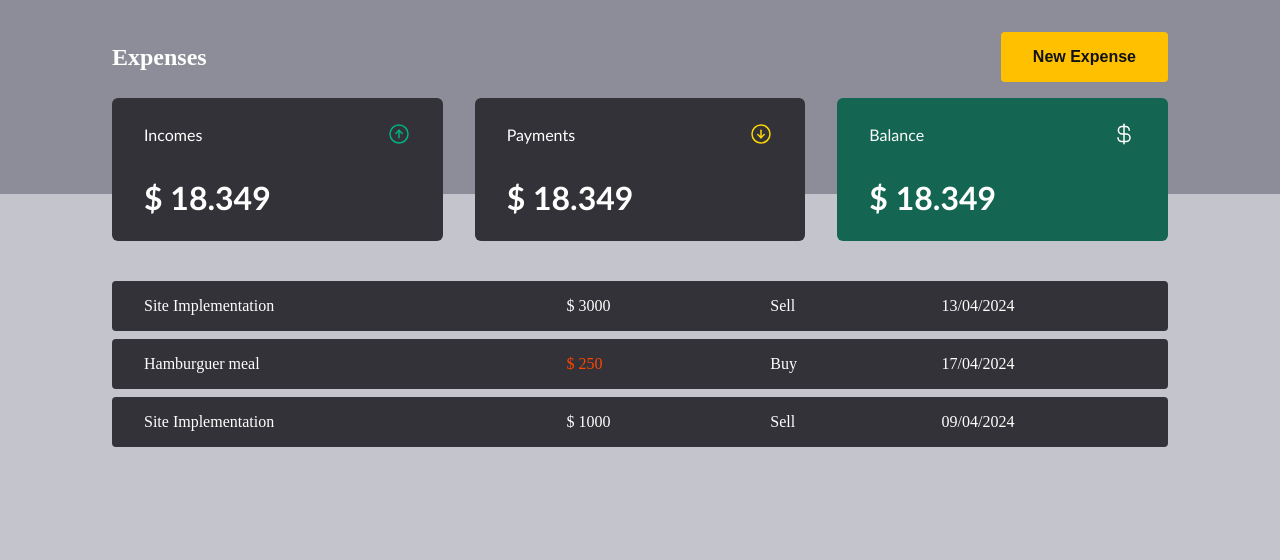
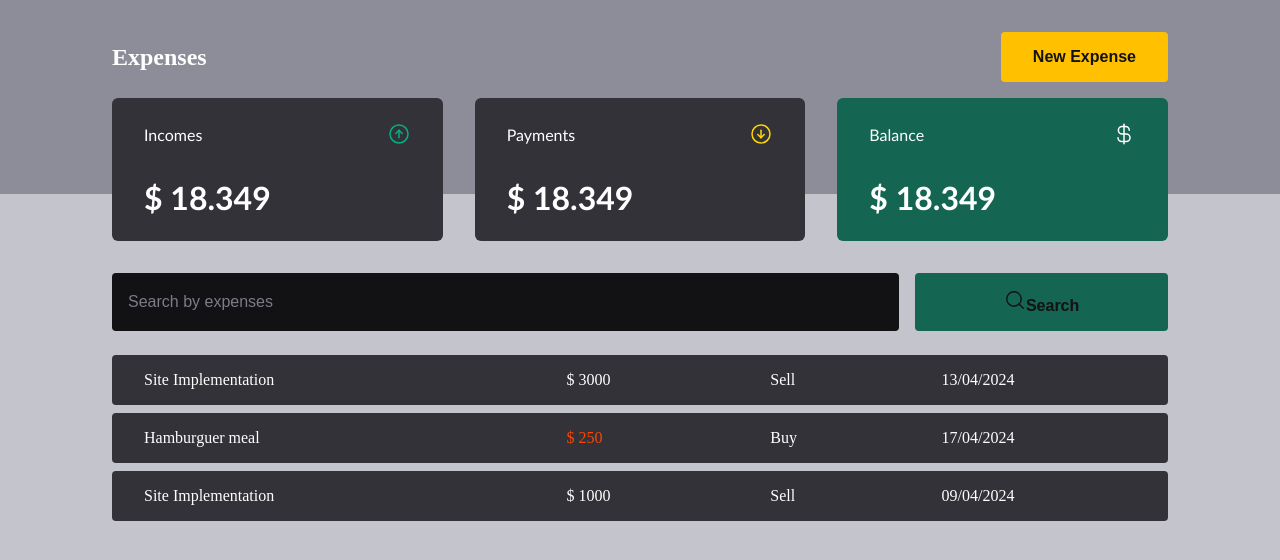
Before and after one commit to marialobillo/expense-tracker-2, a React (Vite) app: page / in a window 1280 px wide. Shown: the top 560 px of the page. Built offline with nearby package versions, Linux system fonts and the light colour scheme.

Commit message:
feat: add search form component for expenses [sc-277]

```diff
--- a/src/pages/Expenses/components/SearchForm/index.tsx
+++ b/src/pages/Expenses/components/SearchForm/index.tsx
@@ -1,40 +1,16 @@
-import { styled } from "styled-components";
+import { MagnifyingGlass } from "phosphor-react"
+import { SearchFormContainer } from "./styles"
 
+const SearchForm = () => {
+  return (
+    <SearchFormContainer>
+      <input type="text" placeholder="Search by expenses" />
+      <button type="submit">
+        <MagnifyingGlass size={22} />
+        Search
+      </button>
+    </SearchFormContainer>
+  )
+}
 
-
-export const SearchFormContainer = styled.form`
-  display: flex;
-  gap: 1rem;
-  margin-top: 2rem;
-
-  input {
-    flex: 1;
-    border-radius: 0.25rem;
-    border: 0;
-    background-color: ${props => props.theme['gray-900']};
-    color: ${props => props.theme['gray-200']};
-    padding: 1rem;
-
-    &::placeholder {
-      color: ${props => props.theme['gray-500']};
-    }
-  }
-
-  button {
-    background-color: ${props => props.theme['green-700']};
-    color: ${props => props.theme['gray-900']};
-    padding: 1rem 2rem;
-    border: 0;
-    border-radius: 0.25rem;
-    font-size: 1rem;
-    font-weight: 600;
-    transition: filter 0.2s;
-    cursor: pointer;
-
-    &:hover {
-      filter: brightness(0.9);
-      background-color: ${props => props.theme['yellow-800']};
-      transition: background-color 0.2s;
-    }
-  }
-`;
+export default SearchForm
--- a/src/pages/Expenses/components/SearchForm/styles.ts
+++ b/src/pages/Expenses/components/SearchForm/styles.ts
@@ -1,11 +1,43 @@
-import React from 'react'
+import { styled } from "styled-components";
 
-const SearchForm = () => {
-  return (
-    <div>
+export const SearchFormContainer = styled.form`
+  display: flex;
+  width: 100%;
+  gap: 1rem;
+  margin-top: 2rem;
 
-    </div>
-  )
-}
+  input {
+    flex: 1;
+    border-radius: 0.25rem;
+    border: 0;
+    background-color: ${props => props.theme['gray-900']};
+    color: ${props => props.theme['gray-200']};
+    padding: 1rem;
 
-export default SearchForm
+    &::placeholder {
+      color: ${props => props.theme['gray-500']};
+    }
+  }
+
+  button {
+    background-color: ${props => props.theme['green-700']};
+    color: ${props => props.theme['gray-900']};
+    flex: 0.25;
+    direction: row;
+    padding: 1rem 2rem;
+    border: 0;
+    border-radius: 0.25rem;
+    font-size: 1rem;
+    font-weight: 600;
+    transition: filter 0.2s;
+    cursor: pointer;
+
+    &:hover {
+      filter: brightness(0.9);
+      background-color: ${props => props.theme['green-700']};
+      transition: background-color 0.5s color 0.5s border-color 0.5s;
+      border-color: ${props => props.theme['gray-700']};
+      color: ${props => props.theme.white};
+    }
+  }
+`;
--- a/src/pages/Expenses/index.tsx
+++ b/src/pages/Expenses/index.tsx
@@ -1,5 +1,6 @@
 import Header from '../../components/Header'
 import Summary from '../../components/Summary'
+import SearchForm from './components/SearchForm'
 import { ExpensesContainer, ExpensesTable, PriceHightlight } from './styles'
 
 const Expenses = () => {
@@ -9,6 +10,7 @@ const Expenses = () => {
       <Summary />
 
       <ExpensesContainer>
+        <SearchForm />
         <ExpensesTable>
           <tbody>
             <tr>
--- a/src/pages/Expenses/styles.ts
+++ b/src/pages/Expenses/styles.ts
@@ -5,6 +5,7 @@ export const ExpensesContainer = styled.section`
   max-width: 1120px;
 
   display: flex;
+  flex-direction: column;
   align-items: center;
   justify-content: space-between;
 
@@ -18,7 +19,7 @@ export const ExpensesTable = styled.table`
   width: 100%;
   border-collapse: separate;
   border-spacing: 0 0.5rem;
-  margin-top: 2rem;
+  margin-top: 1rem;
 
   td {
     padding: 1rem 2rem;
```
